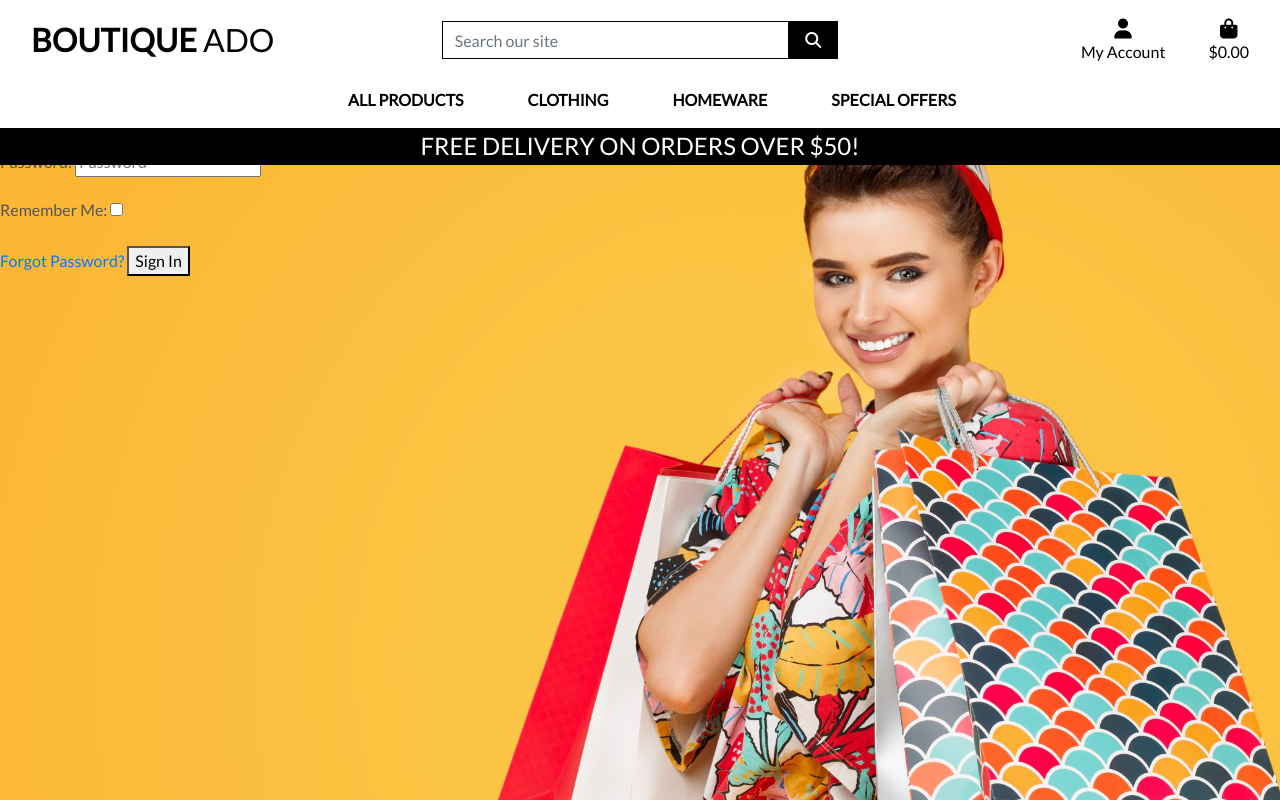
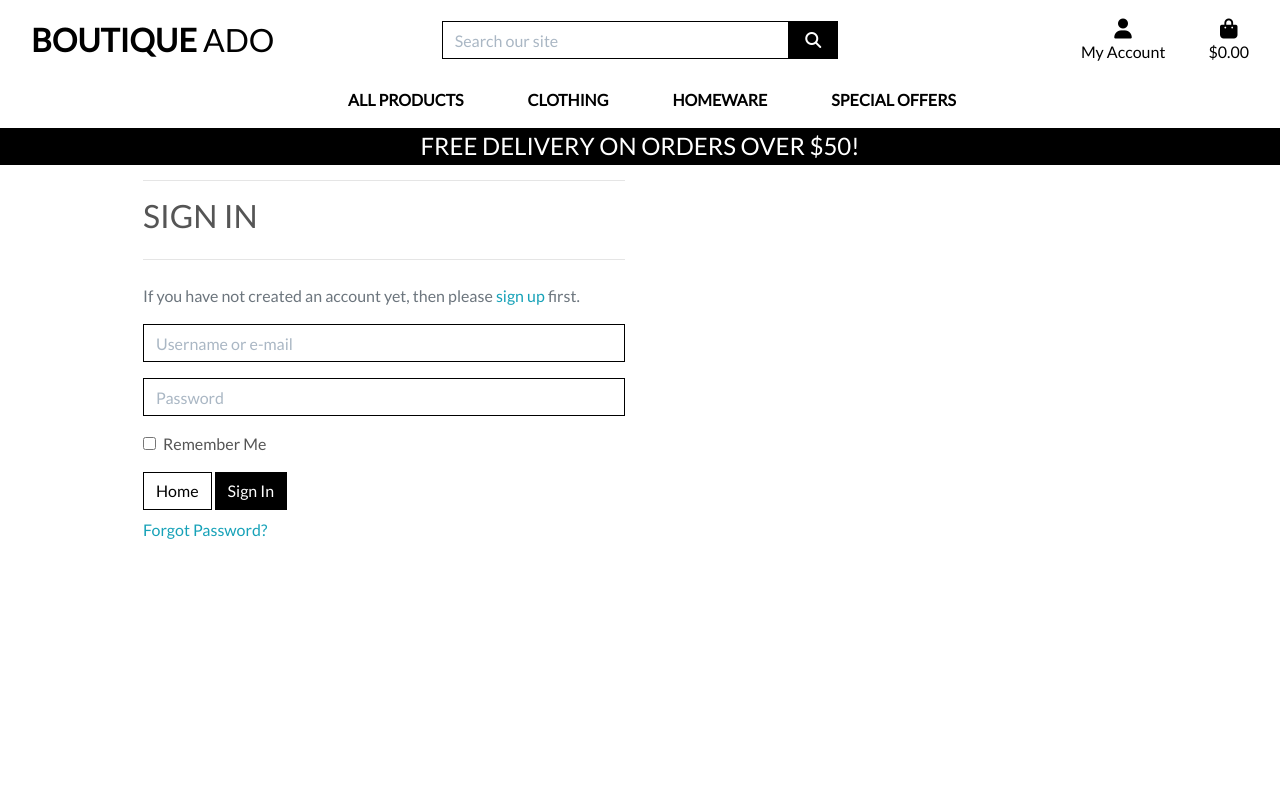
Before and after one commit to Shinners888/boutique, a Django app: page /accounts/login/ in a window 1280 px wide. Run offline with Django 3.2, Linux system fonts and the light colour scheme; parts of the project's set-up code (start-up, migrations or seed data) failed here and were passed over; some libraries are stand-ins or nearby versions.

Commit message:
set up user login

```diff
--- a/profiles/templates/profiles/profile.html
+++ b/profiles/templates/profiles/profile.html
@@ -23,4 +23,5 @@
                 <hr>
             </div>
         </div>
+        {{ profile }}
 {% endblock %}
--- a/static/css/base.css
+++ b/static/css/base.css
@@ -37,6 +37,7 @@
     background: black;
     color: white;
 }
+
 .btn-outline-black {
     background: white;
     color: black !important; /* use important to override link colors for <a> elements */
@@ -100,6 +101,13 @@
 .remove-item {
     cursor: pointer;
 }
+
+input[name='q']::placeholder {
+    color: #aab7c4;
+}
+
+/* ------------------------------- bootstrap toasts */
+
 .message-container {
     position: fixed;
     top: 72px;
@@ -165,6 +173,7 @@
     overflow-x: hidden;
     overflow-y: auto;
 }
+
 /* -------------------------------- Media Queries */
 
 /* Slightly larger container on xl screens */
@@ -172,6 +181,60 @@
   .container {
     max-width: 80%;
   }
+}
+
+/* Allauth form formatting */
+
+.allauth-form-inner-content p {
+    margin-top: 1.5rem; /* mt-4 */
+    color: #6c757d; /* text-secondary */
+}
+
+.allauth-form-inner-content input {
+    border-color: #000;
+    border-radius: 0;
+}
+
+.allauth-form-inner-content label:not([for='id_remember']) {
+    display: none;
+}
+
+.allauth-form-inner-content input::placeholder {
+    color: #aab7c4;
+}
+
+.allauth-form-inner-content button,
+.allauth-form-inner-content input[type='submit'] {
+	/* btn */
+	display: inline-block;
+    font-weight: 400;
+    color: #fff;
+    text-align: center;
+    vertical-align: middle;
+    -webkit-user-select: none;
+    -moz-user-select: none;
+    -ms-user-select: none;
+    user-select: none;
+    background-color: #000;
+    border: 1px solid #000;
+    padding: .375rem .75rem;
+    font-size: 1rem;
+    line-height: 1.5;
+    border-radius: 0;
+
+    /* standard bootstrap btn transitions */
+    transition: color .15s ease-in-out,background-color .15s ease-in-out,border-color .15s ease-in-out,box-shadow .15s ease-in-out;
+}
+
+.allauth-form-inner-content button:hover,
+.allauth-form-inner-content input[type='submit']:hover {
+	color: #fff;
+    background-color: #222;
+    border-color: #222;
+}
+
+.allauth-form-inner-content a {
+	color: #17a2b8; /* text-info */
 }
 
 /* fixed top navbar only on medium and up */
--- a/templates/allauth/account/account_inactive.html
+++ b/templates/allauth/account/account_inactive.html
@@ -4,8 +4,10 @@
 
 {% block head_title %}{% trans "Account Inactive" %}{% endblock %}
 
-{% block content %}
-<h1>{% trans "Account Inactive" %}</h1>
+{% block inner_content %}
+<hr>
+<h2 class="logo-font mb-4">{% trans "Account Inactive" %}</h2>
+<hr>
 
 <p>{% trans "This account is inactive." %}</p>
 {% endblock %}
--- a/templates/allauth/account/base.html
+++ b/templates/allauth/account/base.html
@@ -1 +1,15 @@
 {% extends "base.html" %}
+
+{% block content %}
+    <div class="container header-container">
+        <div class="overlay"></div>
+        <div class="row">
+            <div class="col-12 col-md-6">
+                <div class="allauth-form-inner-content">
+                    {% block inner_content %}
+                    {% endblock %}
+                </div>
+            </div>
+        </div>
+    </div>
+{% endblock %}
--- a/templates/allauth/account/email_confirm.html
+++ b/templates/allauth/account/email_confirm.html
@@ -6,8 +6,10 @@
 {% block head_title %}{% trans "Confirm E-mail Address" %}{% endblock %}
 
 
-{% block content %}
-<h1>{% trans "Confirm E-mail Address" %}</h1>
+{% block inner_content %}
+<hr>
+<h2 class="logo-font mb-4">{% trans "Confirm E-mail Address" %}</h2>
+<hr>
 
 {% if confirmation %}
 
--- a/templates/allauth/account/login.html
+++ b/templates/allauth/account/login.html
@@ -5,9 +5,11 @@
 
 {% block head_title %}{% trans "Sign In" %}{% endblock %}
 
-{% block content %}
+{% block inner_content %}
 
-<h1>{% trans "Sign In" %}</h1>
+<hr>
+<h2 class="logo-font mb-4">{% trans "Sign In" %}</h2>
+<hr>
 
 {% get_providers as socialaccount_providers %}
 
@@ -35,12 +37,15 @@
 
 <form class="login" method="POST" action="{% url 'account_login' %}">
   {% csrf_token %}
-  {{ form.as_p }}
+  {{ form|crispy }}
   {% if redirect_field_value %}
   <input type="hidden" name="{{ redirect_field_name }}" value="{{ redirect_field_value }}" />
   {% endif %}
-  <a class="button secondaryAction" href="{% url 'account_reset_password' %}">{% trans "Forgot Password?" %}</a>
+  <a class="btn btn-outline-black rounded-0" href="{% url 'home' %}">Home</a>
   <button class="primaryAction" type="submit">{% trans "Sign In" %}</button>
+  <p class="mt-2">
+    <a class="button secondaryAction" href="{% url 'account_reset_password' %}">{% trans "Forgot Password?" %}</a>
+  </p>
 </form>
 
 {% endblock %}
--- a/templates/allauth/account/password_reset_from_key_done.html
+++ b/templates/allauth/account/password_reset_from_key_done.html
@@ -3,7 +3,9 @@
 {% load i18n %}
 {% block head_title %}{% trans "Change Password" %}{% endblock %}
 
-{% block content %}
-    <h1>{% trans "Change Password" %}</h1>
+{% block inner_content %}
+    <hr>
+    <h2 class="logo-font mb-4">{% trans "Change Password" %}</h2>
+    <hr>
     <p>{% trans 'Your password is now changed.' %}</p>
 {% endblock %}
--- a/templates/allauth/account/signup_closed.html
+++ b/templates/allauth/account/signup_closed.html
@@ -4,8 +4,10 @@
 
 {% block head_title %}{% trans "Sign Up Closed" %}{% endblock %}
 
-{% block content %}
-<h1>{% trans "Sign Up Closed" %}</h1>
+{% block inner_content %}
+<hr>
+<h2 class="logo-font mb-4">{% trans "Sign Up Closed" %}</h2>
+<hr>
 
 <p>{% trans "We are sorry, but the sign up is currently closed." %}</p>
 {% endblock %}
--- a/templates/allauth/account/verification_sent.html
+++ b/templates/allauth/account/verification_sent.html
@@ -4,8 +4,10 @@
 
 {% block head_title %}{% trans "Verify Your E-mail Address" %}{% endblock %}
 
-{% block content %}
-    <h1>{% trans "Verify Your E-mail Address" %}</h1>
+{% block inner_content %}
+    <hr>
+    <h2 class="logo-font mb-4">{% trans "Verify Your E-mail Address" %}</h2>
+    <hr>
 
     <p>{% blocktrans %}We have sent an e-mail to you for verification. Follow the link provided to finalize the signup process. Please contact us if you do not receive it within a few minutes.{% endblocktrans %}</p>
 
--- a/templates/allauth/account/verified_email_required.html
+++ b/templates/allauth/account/verified_email_required.html
@@ -4,8 +4,10 @@
 
 {% block head_title %}{% trans "Verify Your E-mail Address" %}{% endblock %}
 
-{% block content %}
-<h1>{% trans "Verify Your E-mail Address" %}</h1>
+{% block inner_content %}
+<hr>
+<h2 class="logo-font mb-4">{% trans "Verify Your E-mail Address" %}</h2>
+<hr>
 
 {% url 'account_email' as email_url %}
 
--- a/templates/base.html
+++ b/templates/base.html
@@ -24,10 +24,10 @@
 
     {% block corejs %}
         <script src="https://kit.fontawesome.com/e9c73d7092.js" crossorigin="anonymous"></script>
-        <script src="https://code.jquery.com/jquery-3.6.0.min.js" integrity="sha256-/xUj+3OJU5yExlq6GSYGSHk7tPXikynS7ogEvDej/m4=" crossorigin="anonymous"></script>
+        <script src="https://code.jquery.com/jquery-3.4.1.min.js" integrity="sha256-CSXorXvZcTkaix6Yvo6HppcZGetbYMGWSFlBw8HfCJo=" crossorigin="anonymous"></script>
         <script src="https://cdn.jsdelivr.net/npm/popper.js@1.16.0/dist/umd/popper.min.js" integrity="sha384-Q6E9RHvbIyZFJoft+2mJbHaEWldlvI9IOYy5n3zV9zzTtmI3UksdQRVvoxMfooAo" crossorigin="anonymous"></script>
         <script src="https://stackpath.bootstrapcdn.com/bootstrap/4.4.1/js/bootstrap.min.js" integrity="sha384-wfSDF2E50Y2D1uUdj0O3uMBJnjuUD4Ih7YwaYd1iqfktj0Uod8GCExl3Og8ifwB6" crossorigin="anonymous"></script>
-        <!--Stripe JS-->
+        <!-- Stripe -->
         <script src="https://js.stripe.com/v3/"></script>
     {% endblock %}
 
@@ -72,7 +72,7 @@
                                 {% if request.user.is_superuser %}
                                     <a href="" class="dropdown-item">Product Management</a>
                                 {% endif %}
-                                <a href="" class="dropdown-item">My Profile</a>
+                                <a href="{% url 'profile' %}" class="dropdown-item">My Profile</a>
                                 <a href="{% url 'account_logout' %}" class="dropdown-item">Logout</a>
                             {% else %}
                                 <a href="{% url 'account_signup' %}" class="dropdown-item">Register</a>
```
Also changed, not shown: profiles/views.py (+7 -2 lines), templates/allauth/account/email.html (+5 -3 lines), templates/allauth/account/logout.html (+5 -3 lines), templates/allauth/account/password_change.html (+6 -3 lines), templates/allauth/account/password_reset.html (+7 -4 lines), templates/allauth/account/password_reset_done.html (+5 -3 lines), templates/allauth/account/password_reset_from_key.html (+6 -3 lines), templates/allauth/account/password_set.html (+5 -3 lines), templates/allauth/account/signup.html (+7 -4 lines). Lines whose indentation alone changed are shown as unchanged.
